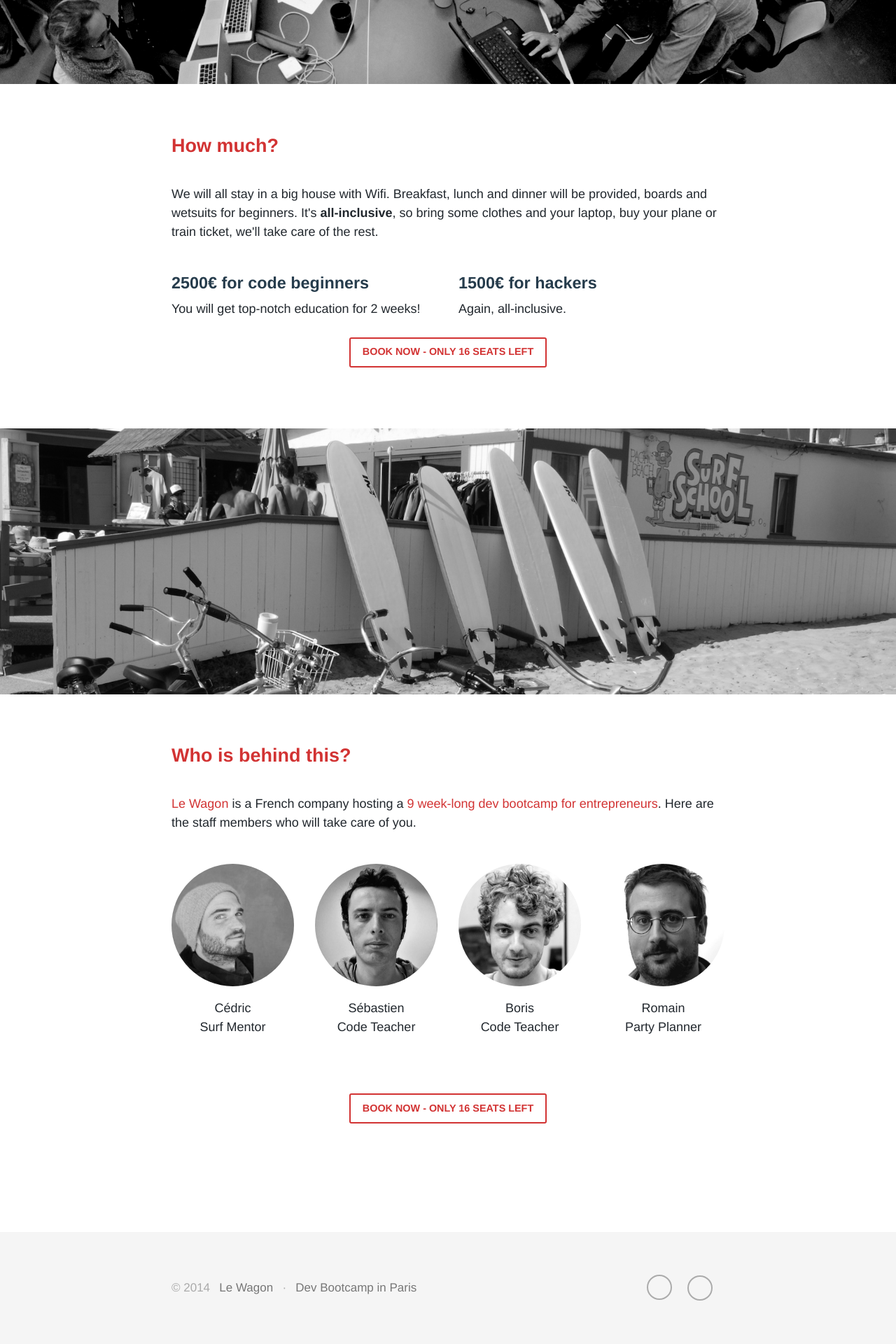
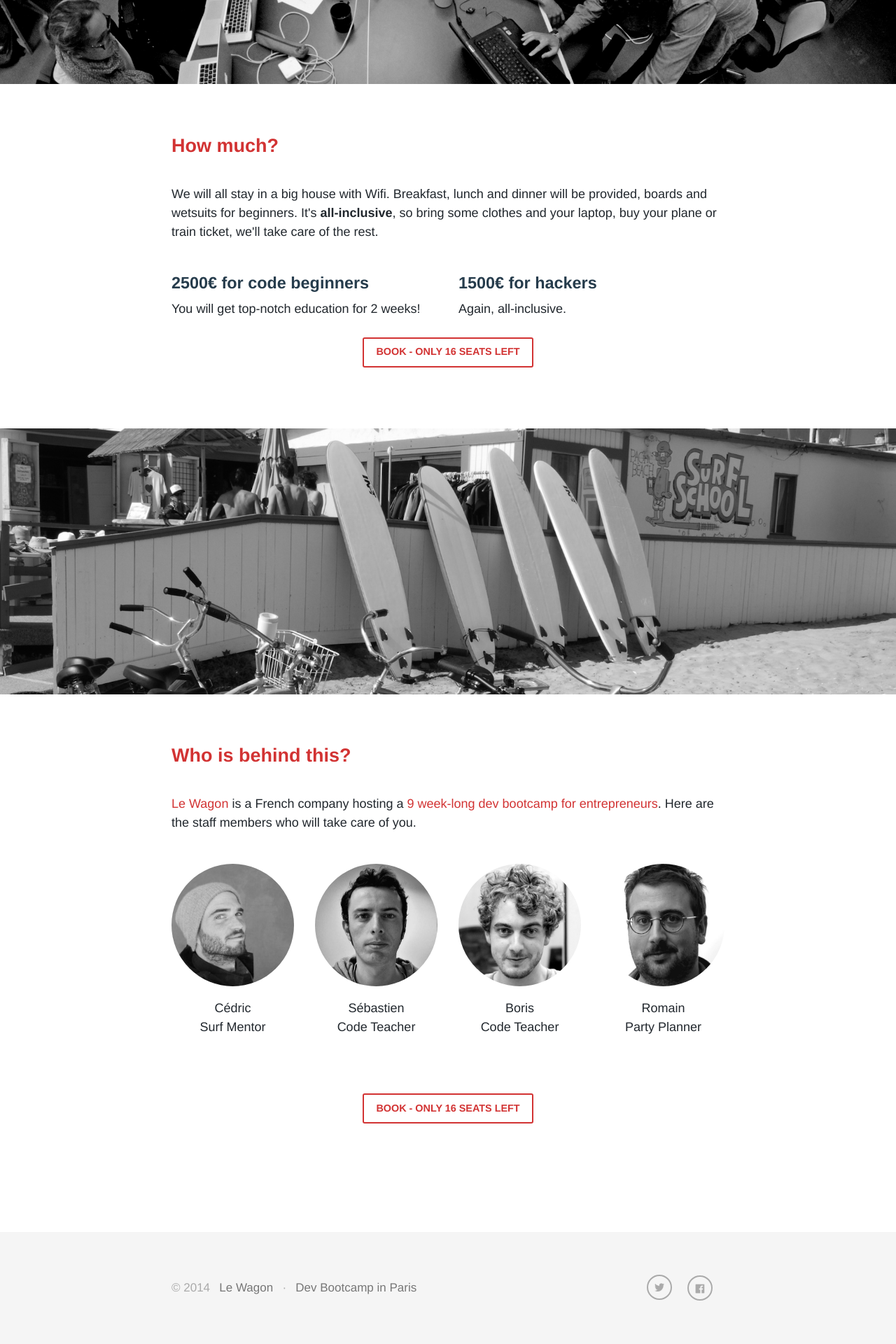
Before and after one commit to lewagon/surfcamp, a Jekyll site: the page built from index.html, in a window 1280 px wide. Shown: the part 2042-3962 px from the top of the page at 70% size. Built offline with Jekyll 4.4.1, drawn with Linux system fonts in a browser that asks for light colours.

Commit message:
Better looking on iPhone

```diff
--- a/css/main.css
+++ b/css/main.css
@@ -1855,19 +1855,19 @@ section h2 {
     background-repeat: no-repeat;
 }
 .icon-rss {
-    background-image: url("../icon-rss.png");
+    background-image: url("../assets/icon-rss.png");
     background-size: 11px;
     background-position: 1px 0px;
 }
 .icon-twitter {
-    background-image: url("../icon-twitter.png");
+    background-image: url("../assets/icon-twitter.png");
     background-size: 14px;
     background-position: 1px 1px;
     width: 15px;
     height: 15px;
 }
 .icon-facebook {
-    background-image: url("..//icon-facebook.png");
+    background-image: url("../assets/icon-facebook.png");
     background-size: 14px;
     background-position: 0 0;
     width: 14px;
--- a/index.html
+++ b/index.html
@@ -129,7 +129,7 @@ title: Code &amp; Surf Camp Septembre 2014 - Le Wagon
       </div>
       <p class="center">
         <a href="https://lewagon.wufoo.com/forms/le-wagon-surf-camp/" class="btn btn-large btn-outline">
-          BOOK NOW - ONLY 16 SEATS LEFT
+          BOOK - ONLY 16 SEATS LEFT
         </a>
       </p>
     </div>
@@ -180,7 +180,7 @@ title: Code &amp; Surf Camp Septembre 2014 - Le Wagon
       <div class="clear"></div>
       <p class="center" style="margin-top: 3em">
         <a href="https://lewagon.wufoo.com/forms/le-wagon-surf-camp/" class="btn btn-large btn-outline">
-          BOOK NOW - ONLY 16 SEATS LEFT
+          BOOK - ONLY 16 SEATS LEFT
         </a>
       </p>
     </div>
```
